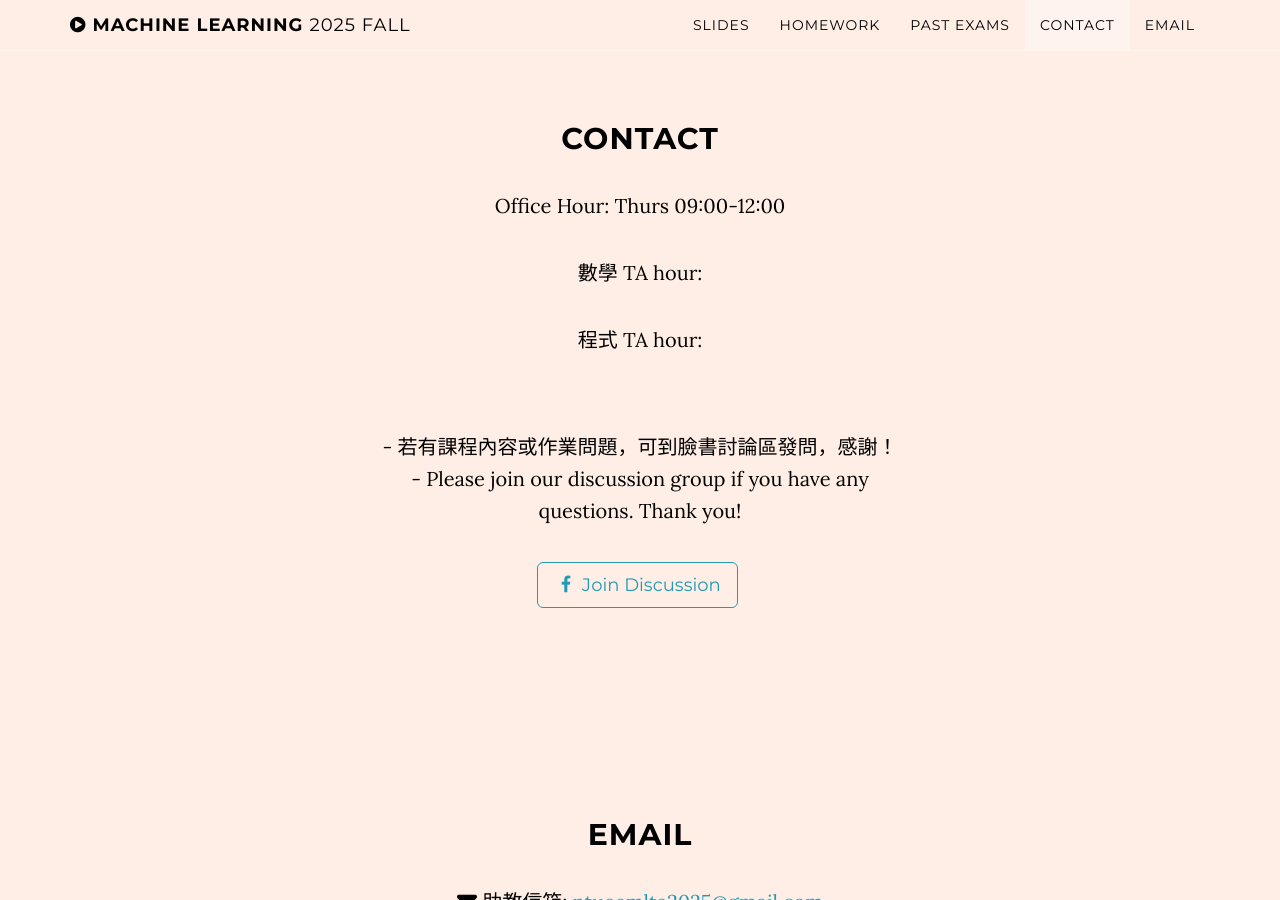
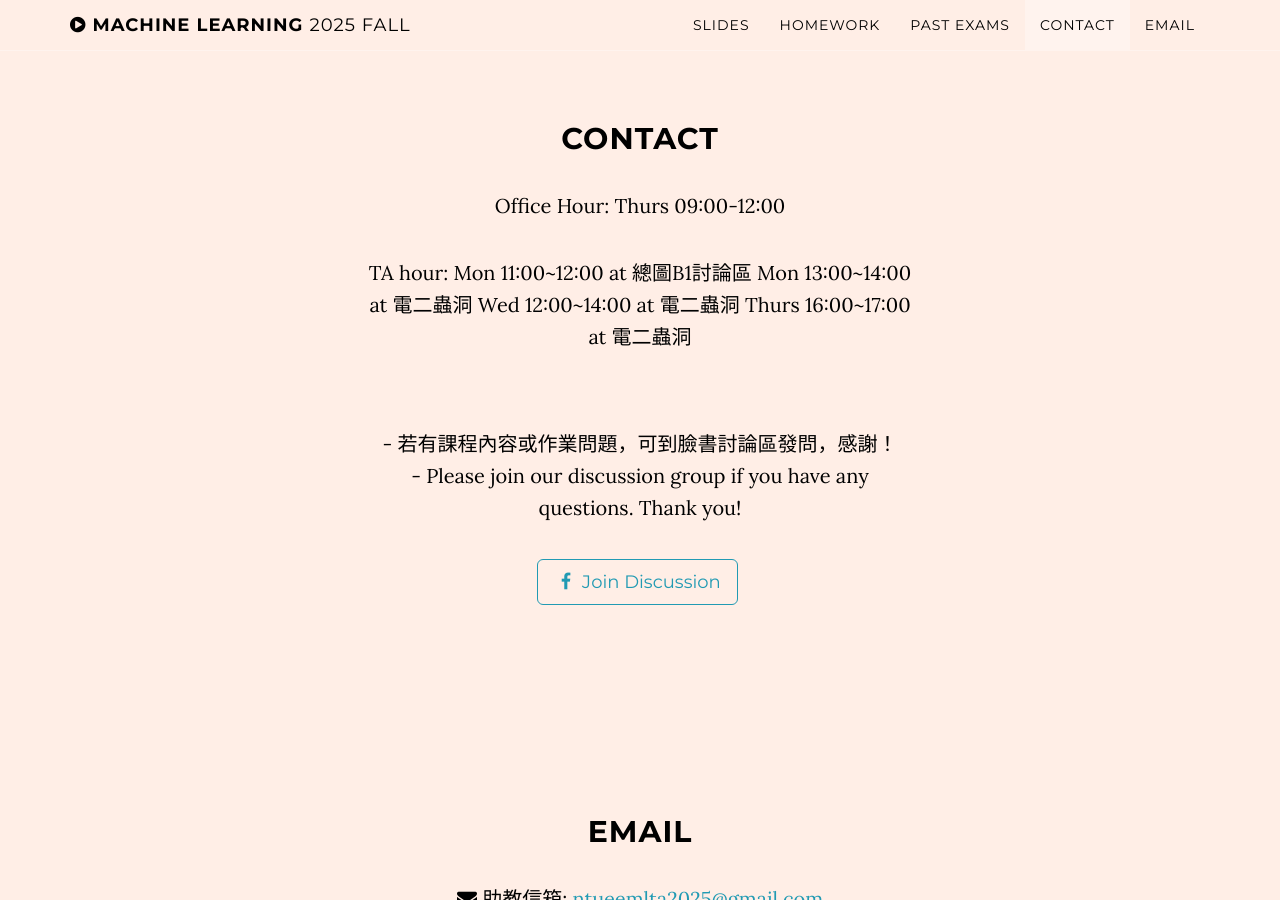
Before and after one commit to ntueemlta2025/ntueemlta2025.github.io, a Jekyll site: the page built from index.html, in a window 1280 px wide and 900 px high, scrolled down 4598 px. Built offline with Jekyll 4.4.1, drawn with Linux system fonts in a browser that asks for light colours.

Commit message:
fix TA hour

```diff
--- a/_config.yml
+++ b/_config.yml
@@ -33,7 +33,7 @@ TAs:
 TeacherEmail: peiyuanwu@ntu.edu.tw
 
 Officehour: Thurs 09:00-12:00
-TA hour: |
+TAhour: |
   Mon 11:00~12:00 at 總圖B1討論區
   Mon 13:00~14:00 at 電二蟲洞
   Wed 12:00~14:00 at 電二蟲洞
--- a/_includes/contact.html
+++ b/_includes/contact.html
@@ -4,8 +4,7 @@
             <div class="col-lg-6 col-lg-offset-3">
                 <h2>Contact</h2>
                 <p>Office Hour: {{ site.Officehour }}</p>
-                <p>數學 TA hour: {{ site.mathTAhour }}</p>
-                <p>程式 TA hour: {{ site.programmingTAhour }}</p>
+                <p>TA hour: {{ site.TAhour }}</p>
                 </br></br>
                 <p> - 若有課程內容或作業問題，可到臉書討論區發問，感謝！</br>
                 - Please join our discussion group if you have any questions. Thank you!</p>
```
